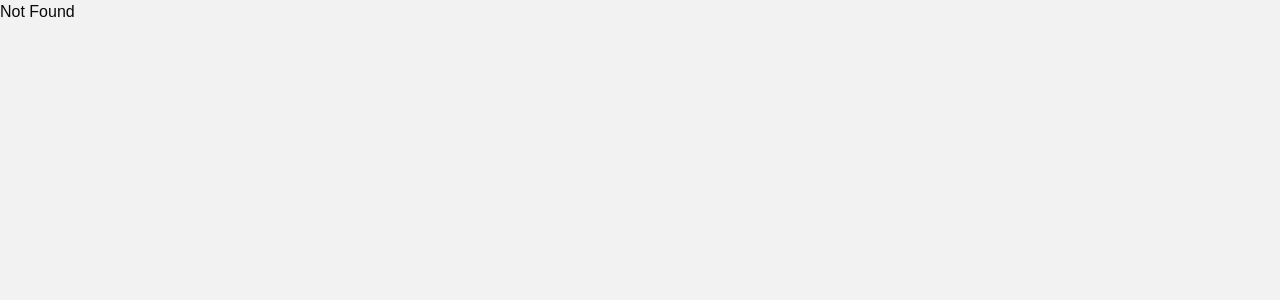
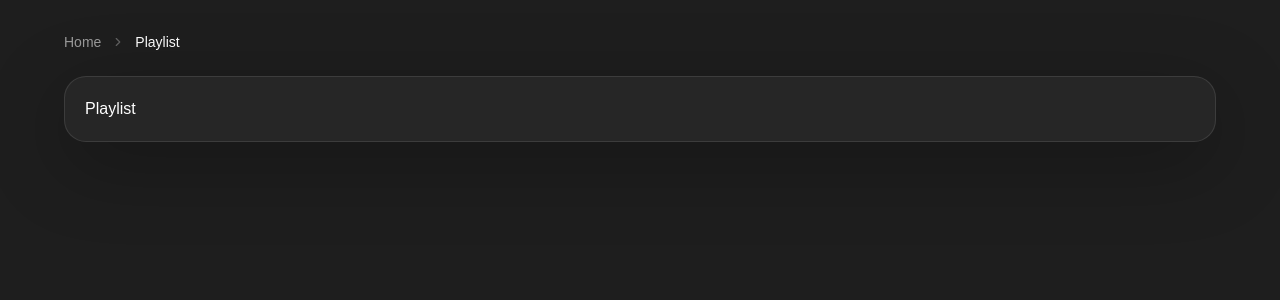
Before and after one commit to pmfgomes/innous-code-frontend-challenge, a React (Vite) app: page /playlist in a window 1280 px wide. Shown: the top 300 px of the page. Built offline with nearby package versions, Linux system fonts and the light colour scheme.

Commit message:
feat: add playlist page and update routing for albums and playlist

```diff
--- a/src/App.tsx
+++ b/src/App.tsx
@@ -3,7 +3,10 @@ import { ButtonLink } from "@/components/button-link";
 export default function App() {
   return (
     <main className="flex min-h-screen items-center justify-center bg-[#393939] px-6 py-10">
-      <ButtonLink path="/albums">Get Albums</ButtonLink>
+      <div className="flex flex-col gap-4">
+        <ButtonLink path="/albums">Get Albums</ButtonLink>
+        <ButtonLink path="/playlist">Get Playlist</ButtonLink>
+      </div>
     </main>
   );
 }
--- /dev/null
+++ b/src/pages/albums.tsx
@@ -0,0 +1,49 @@
+import { Link } from "@tanstack/react-router";
+
+import { AlbumCard } from "@/components/album-card";
+import {
+  Breadcrumb,
+  BreadcrumbItem,
+  BreadcrumbList,
+  BreadcrumbPage,
+  BreadcrumbSeparator,
+} from "@/components/ui/breadcrumb";
+import { selectAlbums } from "@/store/albums-slice";
+import { useAppSelector } from "@/store/hooks";
+
+export function AlbumsPage() {
+  const albums = useAppSelector(selectAlbums);
+
+  return (
+    <main className="relative min-h-screen overflow-x-clip bg-[#1e1e1e] px-6 py-8">
+      <div className="pointer-events-none fixed inset-y-0 left-0 hidden w-[max(0px,calc((100vw-2560px)/2))] min-[2561px]:block bg-linear-to-r from-black/40 via-black/15 to-transparent backdrop-blur-lg" />
+      <div className="pointer-events-none fixed inset-y-0 right-0 hidden w-[max(0px,calc((100vw-2560px)/2))] min-[2561px]:block bg-linear-to-l from-black/40 via-black/15 to-transparent backdrop-blur-lg" />
+      <div className="mx-auto flex w-full max-w-640 flex-col gap-6">
+        <header className="flex flex-col gap-3">
+          <Breadcrumb>
+            <BreadcrumbList>
+              <BreadcrumbItem>
+                <Link to="/" className="transition-colors text-white/55 hover:text-white">
+                  Home
+                </Link>
+              </BreadcrumbItem>
+              <BreadcrumbSeparator />
+              <BreadcrumbItem>
+                <BreadcrumbPage>Albums</BreadcrumbPage>
+              </BreadcrumbItem>
+            </BreadcrumbList>
+          </Breadcrumb>
+          <div>
+            <h1 className="text-2xl font-semibold tracking-[0.02em] text-white">Albums</h1>
+            <p className="text-sm text-white/55">Browse your collection across local and streaming sources.</p>
+          </div>
+        </header>
+        <div className="grid grid-cols-[repeat(auto-fill,220px)] justify-center gap-4">
+          {albums.map((album) => (
+            <AlbumCard key={album.id} album={album} />
+          ))}
+        </div>
+      </div>
+    </main>
+  );
+}
--- /dev/null
+++ b/src/pages/playlist.tsx
@@ -0,0 +1,36 @@
+import { Link } from "@tanstack/react-router";
+
+import {
+  Breadcrumb,
+  BreadcrumbItem,
+  BreadcrumbList,
+  BreadcrumbPage,
+  BreadcrumbSeparator,
+} from "@/components/ui/breadcrumb";
+
+export function PlaylistPage() {
+  return (
+    <main className="relative min-h-screen overflow-x-clip bg-[#1e1e1e] px-6 py-8 text-white">
+      <div className="pointer-events-none fixed inset-y-0 left-0 hidden w-[max(0px,calc((100vw-2560px)/2))] bg-linear-to-r from-black/40 via-black/15 to-transparent backdrop-blur-lg min-[2561px]:block" />
+      <div className="pointer-events-none fixed inset-y-0 right-0 hidden w-[max(0px,calc((100vw-2560px)/2))] bg-linear-to-l from-black/40 via-black/15 to-transparent backdrop-blur-lg min-[2561px]:block" />
+      <div className="mx-auto flex w-full max-w-6xl flex-col gap-6">
+        <Breadcrumb>
+          <BreadcrumbList>
+            <BreadcrumbItem>
+              <Link to="/" className="text-white/55 transition-colors hover:text-white">
+                Home
+              </Link>
+            </BreadcrumbItem>
+            <BreadcrumbSeparator />
+            <BreadcrumbItem>
+              <BreadcrumbPage>Playlist</BreadcrumbPage>
+            </BreadcrumbItem>
+          </BreadcrumbList>
+        </Breadcrumb>
+        <div className="flex flex-col gap-5 rounded-3xl border border-white/10 bg-white/4 p-5 shadow-[0_20px_80px_rgba(0,0,0,0.28)] lg:flex-row lg:items-start">
+          Playlist
+        </div>
+      </div>
+    </main>
+  );
+}
--- a/src/routeTree.gen.ts
+++ b/src/routeTree.gen.ts
@@ -9,9 +9,15 @@
 // Additionally, you should also exclude this file from your linter and/or formatter to prevent it from being checked or modified.
 
 import { Route as rootRouteImport } from "./routes/__root"
+import { Route as PlaylistRouteImport } from "./routes/playlist"
 import { Route as AlbumsRouteImport } from "./routes/albums"
 import { Route as IndexRouteImport } from "./routes/index"
 
+const PlaylistRoute = PlaylistRouteImport.update({
+  id: "/playlist",
+  path: "/playlist",
+  getParentRoute: () => rootRouteImport,
+} as any)
 const AlbumsRoute = AlbumsRouteImport.update({
   id: "/albums",
   path: "/albums",
@@ -26,31 +32,42 @@ const IndexRoute = IndexRouteImport.update({
 export interface FileRoutesByFullPath {
   "/": typeof IndexRoute
   "/albums": typeof AlbumsRoute
+  "/playlist": typeof PlaylistRoute
 }
 export interface FileRoutesByTo {
   "/": typeof IndexRoute
   "/albums": typeof AlbumsRoute
+  "/playlist": typeof PlaylistRoute
 }
 export interface FileRoutesById {
   __root__: typeof rootRouteImport
   "/": typeof IndexRoute
   "/albums": typeof AlbumsRoute
+  "/playlist": typeof PlaylistRoute
 }
 export interface FileRouteTypes {
   fileRoutesByFullPath: FileRoutesByFullPath
-  fullPaths: "/" | "/albums"
+  fullPaths: "/" | "/albums" | "/playlist"
   fileRoutesByTo: FileRoutesByTo
-  to: "/" | "/albums"
-  id: "__root__" | "/" | "/albums"
+  to: "/" | "/albums" | "/playlist"
+  id: "__root__" | "/" | "/albums" | "/playlist"
   fileRoutesById: FileRoutesById
 }
 export interface RootRouteChildren {
   IndexRoute: typeof IndexRoute
   AlbumsRoute: typeof AlbumsRoute
+  PlaylistRoute: typeof PlaylistRoute
 }
 
 declare module "@tanstack/react-router" {
   interface FileRoutesByPath {
+    "/playlist": {
+      id: "/playlist"
+      path: "/playlist"
+      fullPath: "/playlist"
+      preLoaderRoute: typeof PlaylistRouteImport
+      parentRoute: typeof rootRouteImport
+    }
     "/albums": {
       id: "/albums"
       path: "/albums"
@@ -71,6 +88,7 @@ declare module "@tanstack/react-router" {
 const rootRouteChildren: RootRouteChildren = {
   IndexRoute: IndexRoute,
   AlbumsRoute: AlbumsRoute,
+  PlaylistRoute: PlaylistRoute,
 }
 export const routeTree = rootRouteImport
   ._addFileChildren(rootRouteChildren)
--- a/src/routes/albums.tsx
+++ b/src/routes/albums.tsx
@@ -1,54 +1,7 @@
 import { createFileRoute } from "@tanstack/react-router";
-import { Link } from "@tanstack/react-router";
 
-import { AlbumCard } from "@/components/album-card";
-import {
-  Breadcrumb,
-  BreadcrumbItem,
-  BreadcrumbList,
-  BreadcrumbPage,
-  BreadcrumbSeparator,
-} from "@/components/ui/breadcrumb";
-import { selectAlbums } from "@/store/albums-slice";
-import { useAppSelector } from "@/store/hooks";
+import { AlbumsPage } from "@/pages/albums";
 
 export const Route = createFileRoute("/albums")({
   component: AlbumsPage,
 });
-
-function AlbumsPage() {
-  const albums = useAppSelector(selectAlbums);
-
-  return (
-    <main className="relative min-h-screen overflow-x-clip bg-[#1e1e1e] px-6 py-8">
-      <div className="pointer-events-none fixed inset-y-0 left-0 hidden w-[max(0px,calc((100vw-2560px)/2))] min-[2561px]:block bg-linear-to-r from-black/40 via-black/15 to-transparent backdrop-blur-lg" />
-      <div className="pointer-events-none fixed inset-y-0 right-0 hidden w-[max(0px,calc((100vw-2560px)/2))] min-[2561px]:block bg-linear-to-l from-black/40 via-black/15 to-transparent backdrop-blur-lg" />
-      <div className="mx-auto flex w-full max-w-640 flex-col gap-6">
-        <header className="flex flex-col gap-3">
-          <Breadcrumb>
-            <BreadcrumbList>
-              <BreadcrumbItem>
-                <Link to="/" className="transition-colors text-white/55 hover:text-white">
-                  Home
-                </Link>
-              </BreadcrumbItem>
-              <BreadcrumbSeparator />
-              <BreadcrumbItem>
-                <BreadcrumbPage>Albums</BreadcrumbPage>
-              </BreadcrumbItem>
-            </BreadcrumbList>
-          </Breadcrumb>
-          <div>
-            <h1 className="text-2xl font-semibold tracking-[0.02em] text-white">Albums</h1>
-            <p className="text-sm text-white/55">Browse your collection across local and streaming sources.</p>
-          </div>
-        </header>
-        <div className="grid grid-cols-[repeat(auto-fill,220px)] justify-center gap-4">
-          {albums.map((album) => (
-            <AlbumCard key={album.id} album={album} />
-          ))}
-        </div>
-      </div>
-    </main>
-  );
-}
--- /dev/null
+++ b/src/routes/playlist.tsx
@@ -0,0 +1,7 @@
+import { createFileRoute } from "@tanstack/react-router";
+
+import { PlaylistPage } from "@/pages/playlist";
+
+export const Route = createFileRoute("/playlist")({
+  component: PlaylistPage,
+});
```
